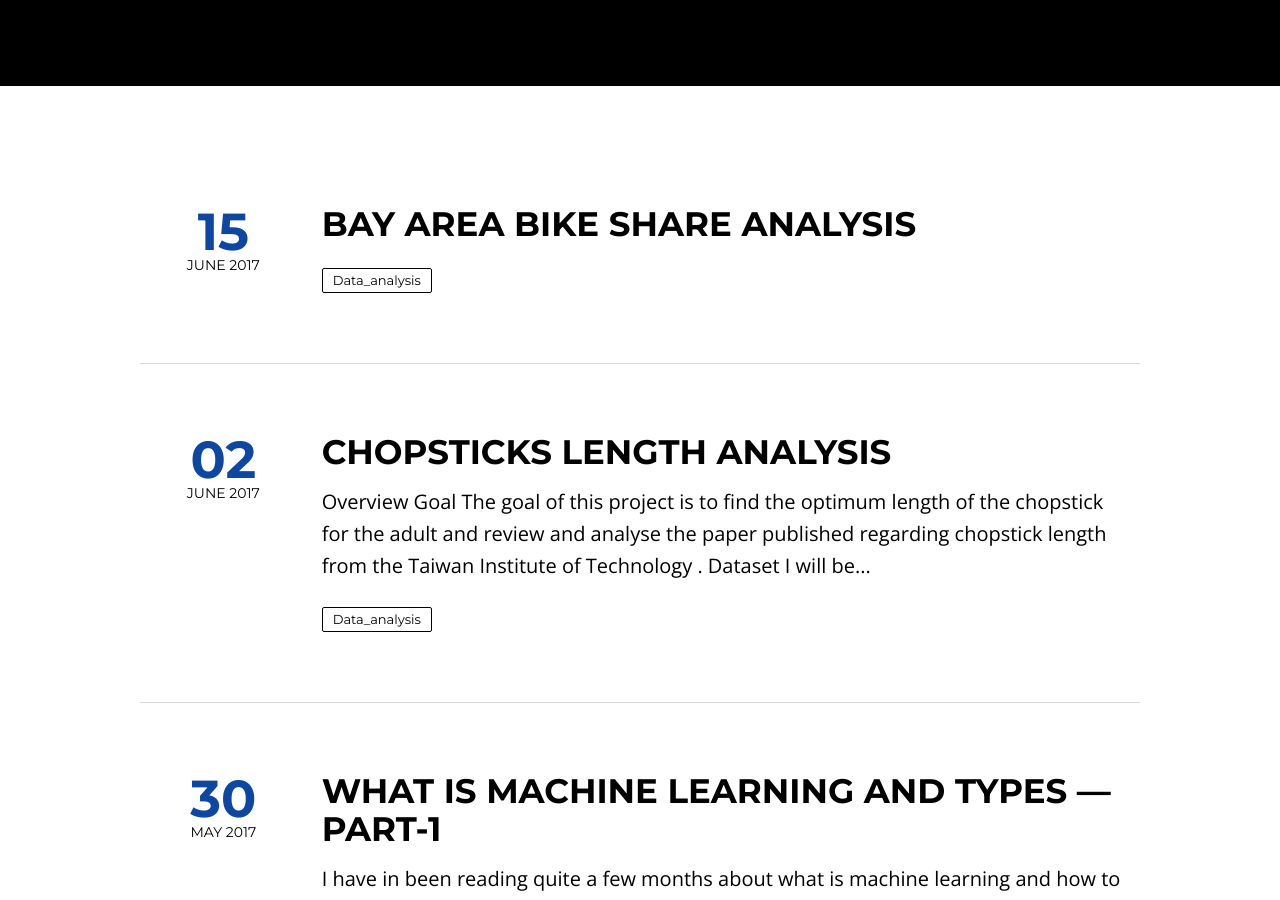
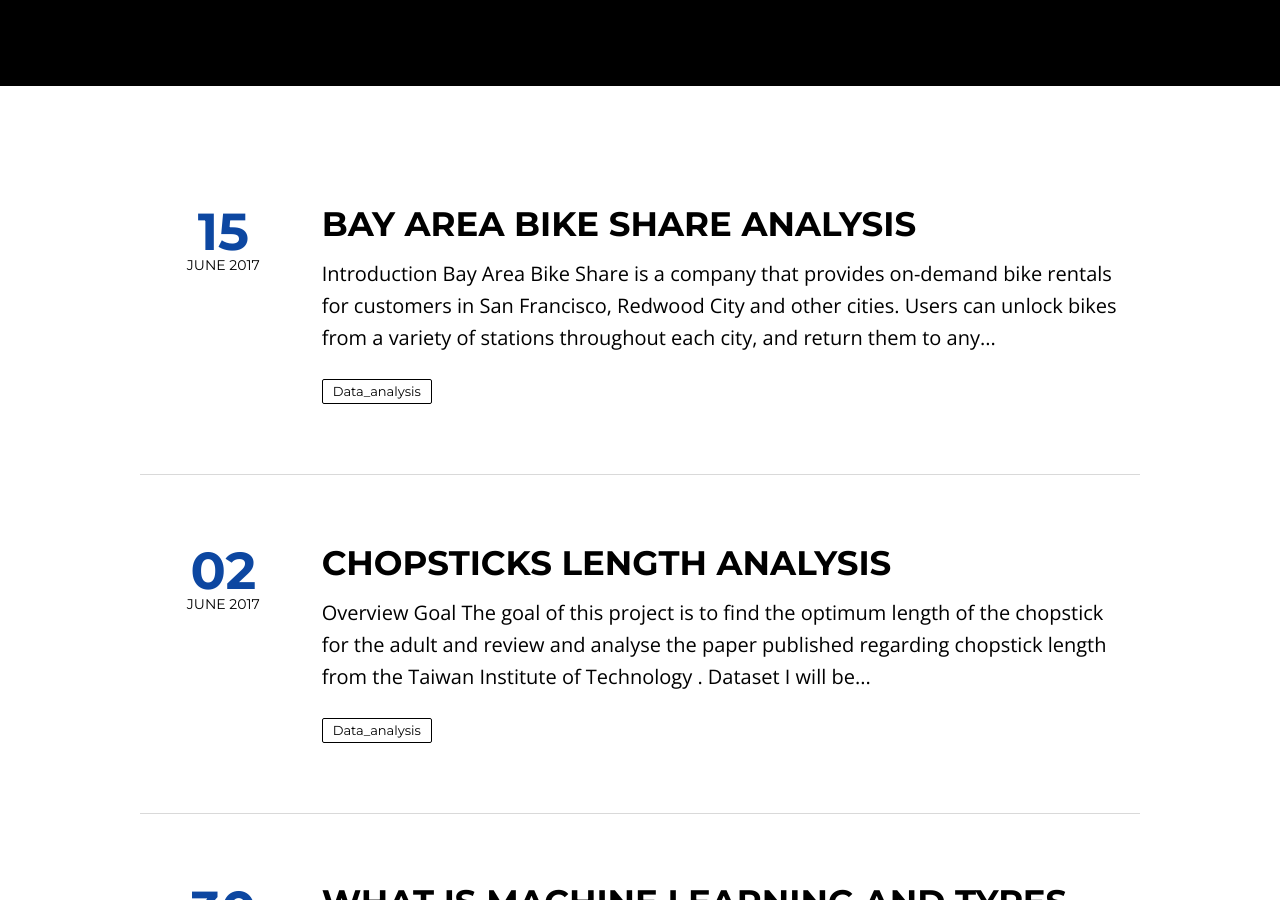
Before and after one commit to chinmaydas96/chinmaydas96.github.io, a Jekyll site: the page built from index.html, in a window 1280 px wide and 900 px high, scrolled down 438 px. Built offline with Jekyll 4.4.1, drawn with Linux system fonts in a browser that asks for light colours; nearby versions of some CDN libraries; library files that are not in the unit come from our copies; the list of posts is cut into pages by our own code; some of the changed lines change nothing that is shown.

Commit message:
bike sharing

```diff
--- a/_posts/2017-06-15-Data-analysis-2.md
+++ b/_posts/2017-06-15-Data-analysis-2.md
@@ -15,3 +15,36 @@
 ---
 
 <img class="image-post" src="{{ site.url }}/images/data-analysis/bike-share.jpg" alt="bike-share">
+
+
+# Introduction
+
+---
+
+[Bay Area Bike Share](http://www.bayareabikeshare.com/) is a company that provides on-demand bike rentals for customers in San Francisco, Redwood City and other cities. Users can unlock bikes from a variety of stations throughout each city, and return them to any station within the same city. Users pay for the service either through a yearly subscription or by purchasing 3-day or 24-hour passes. Users can make an unlimited number of trips, with trips under thirty minutes in length having no additional charge; longer trips will incur overtime fees.
+
+# Goal
+
+---
+
+In this project, I take a look at two of the major parts of the data analysis process: data wrangling and exploratory data analysis. But before even start looking at data, if I myself was working for Bay Area Bike Share: what kinds of information would I want to know about in order to make smarter business decisions? Or if I was a user of the bike share service. What factors might influence how  would I want to use the service ? As a Data analyst I should be able to answer those questions.
+
+## Datasets Used
+
+---
+
+I will be using 2014 Bay Area Bikeshare Data released in the [website](https://s3.amazonaws.com/babs-open-data/babs_open_data_year_1.zip).Here take a look at [submission winner for Best Analysis](http://thfield.github.io/babs/index.html) from Tyler Field. He made excellent visualisation almost answer all question. I won't be able to do that just now. I will be Just doing some basic visualisation in order to answer some of the questions as a junior Data Analyst .
+
+
+## Key Concept
+---
+#### Data Wrangling
+
+**Data wrangling** (sometimes referred to as data munging) is the process of transforming and mapping data from one "raw" data form into another format with the intent of making it more appropriate and valuable for a variety of downstream purposes such as analytics.
+
+
+Now it's time to explore the data. Year-1 , Year-2 and Year-3 data privide on the Bay Area Bike Share's [Open Data](http://www.bayareabikeshare.com/open-data) website. I select `Year-1` data as many data analysist analysed on Year 1 data ,So I can a look at everyone's analysis and gain more insight knowledge on the data besides my analysis.
+
+The data comes in two parts: the first half of Year 1 (files starting `201402`), the second half of Year 1 (files starting `201408`). There are 4 main datafiles associated with each part: `trip data` showing information about each trip taken in the system (`*_trip_data.csv`), information about the `stations data` in the system (`*_station_data.csv`), `status data` showing information on number of available bikes and docks (`*_status_data.csv`), and `daily weather data` for each city in the system (`*_weather_data.csv`).
+
+When dealing with a lot of data, it can be useful to start by working with only a sample of the data. This way, it will be much easier to check that our data wrangling steps are working since our code will take less time to complete and easy to analyse.Then we can test that on the whole datasets.
```
